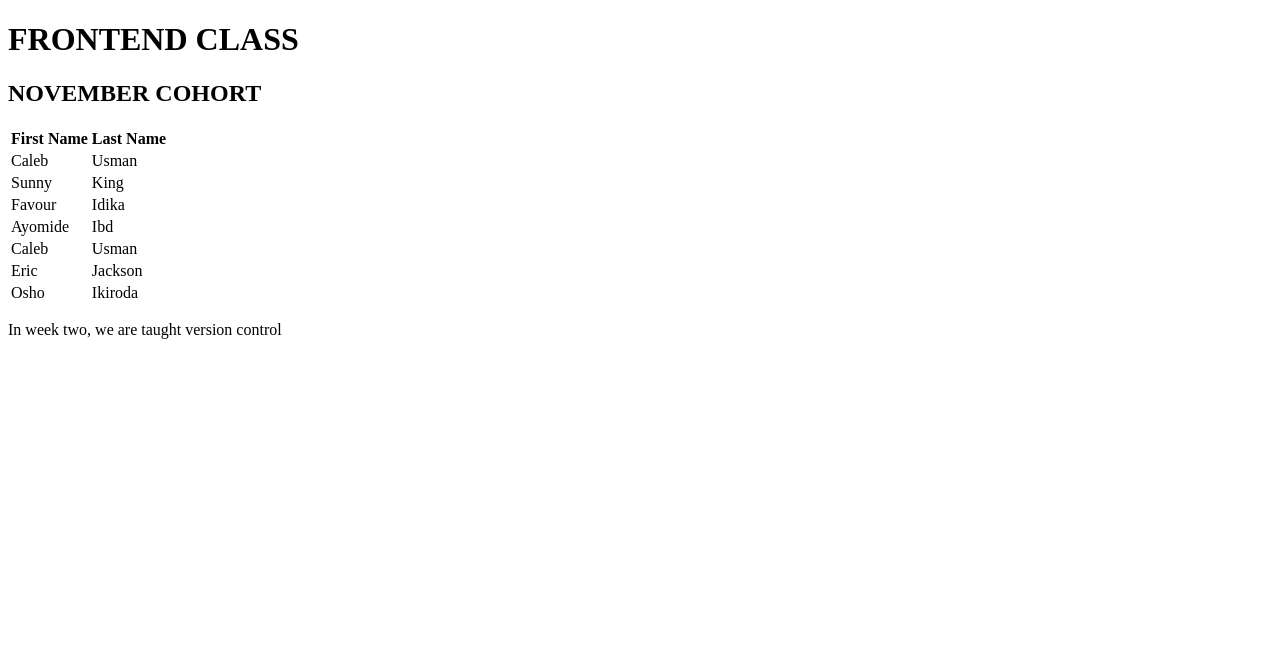
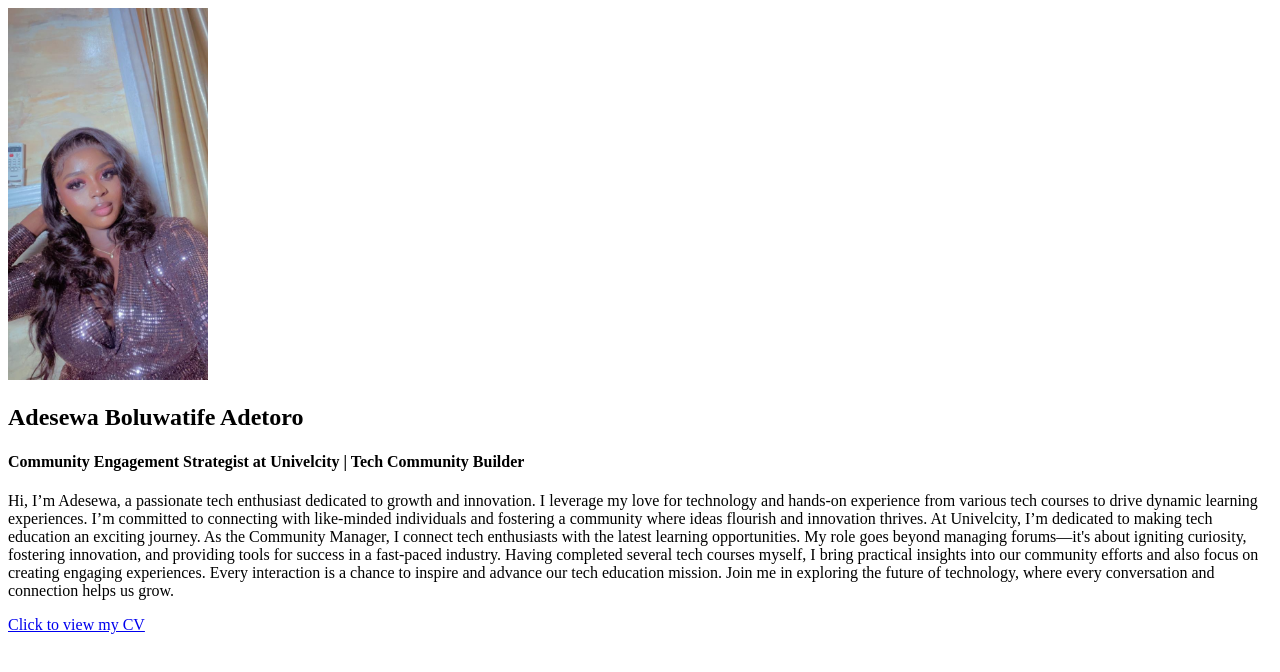
Before and after one commit to Tifebaris/WEEK2, a plain HTML site: page index.html in a window 1280 px wide. Drawn offline with Linux system fonts and the light colour scheme.

Commit message:
feat:my job description

```diff
--- a/index.html
+++ b/index.html
@@ -3,48 +3,24 @@
 <head>
     <meta charset="UTF-8">
     <meta name="viewport" content="width=device-width, initial-scale=1.0">
-    <title>Document</title>
+    <title>Adesewa Adetoro</title>
 </head>
 <body>
-    <h1>FRONTEND CLASS</h1>
-    <h2>NOVEMBER COHORT</h2>
-    <table>
-        <thead>
-            <th> First Name </th>
-            <th> Last Name </th>
-        </thead>
-        <tbody>
-            <tr>
-                <td>Caleb</td>
-                <td>Usman</td>
-            </tr>
-            <tr>
-                <td>Sunny</td>
-                <td>King</td>
-            </tr>
-            <tr>
-                <td>Favour</td>
-                <td>Idika</td>
-            </tr>
-            <tr>
-                <td>Ayomide</td>
-                <td>Ibd</td>
-            </tr>
-            <tr>
-                <td>Caleb</td>
-                <td>Usman</td>
-            </tr>
-            <tr>
-                <td>Eric</td>
-                <td>Jackson</td>
+    <div>
+        <img src="tife.jpg" width="200"  alt="Adesewa Adetoro">
+        <h2>Adesewa Boluwatife Adetoro</h2>
 
-            </tr>
-            <tr>
-                <td>Osho</td>
-                <td>Ikiroda</td>
-            </tr>
-        </tbody>
-    </table>
-    <p>In week two, we are taught version control</p>
+        <h4>Community Engagement Strategist at Univelcity | Tech Community Builder</h4>
+        <p>
+            Hi, I’m Adesewa, a passionate tech enthusiast dedicated to growth and innovation. I leverage my love for technology and hands-on experience from various tech courses to drive dynamic learning experiences. I’m committed to connecting with like-minded individuals and fostering a community where ideas flourish and innovation thrives.
+
+At Univelcity, I’m dedicated to making tech education an exciting journey. As the Community Manager, I connect tech enthusiasts with the latest learning opportunities. My role goes beyond managing forums—it's about igniting curiosity, fostering innovation, and providing tools for success in a fast-paced industry.
+
+Having completed several tech courses myself, I bring practical insights into our community efforts and also focus on creating engaging experiences. Every interaction is a chance to inspire and advance our tech education mission.
+
+Join me in exploring the future of technology, where every conversation and connection helps us grow.
+        </p>
+        <a href="AdesewaAdetoro's CV.pdf" target="_blank">Click to view my CV</a>
+    </div>
 </body>
 </html>
```
Also changed, not shown: tife.jpg (added), 1 other file.
